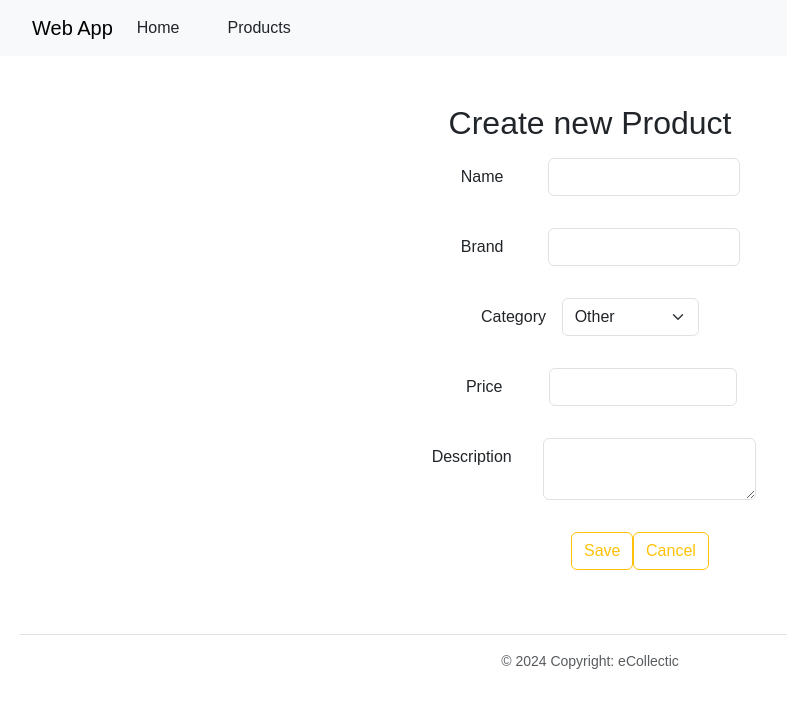
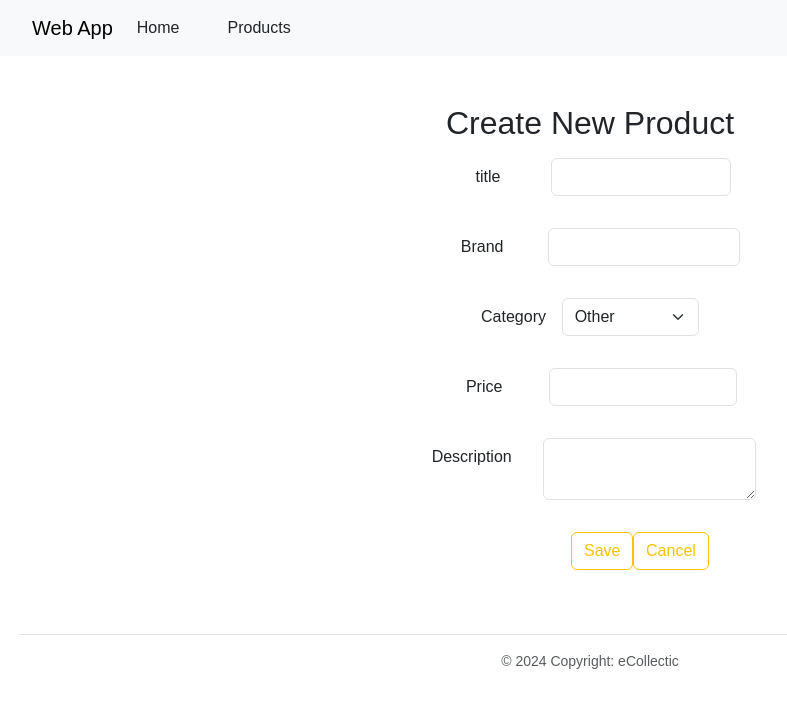
Before and after one commit to Hack3r-han/Peer2Pear, a React (Vite) app: page /products in a window 1280 px wide. Both pictures are taken after a click on the button "Create". Shown: the top 708 px of the page, without its empty margins (50-837 px from the left). Built offline with nearby package versions, Linux system fonts and the light colour scheme; data requests are answered from the project's data file; a web font is replaced by a local one.

Commit message:
finished the crud

```diff
--- a/api/productdb.json
+++ b/api/productdb.json
@@ -1,21 +1,5 @@
 {
   "products": [
-    {
-      "id": 1,
-      "title": "Cowboy Boots",
-      "description": "Pair these outlaw boots with your favorite jeans, a worn-in hat, and a leather jacket for an ensemble that exudes Western charisma. Whether you're in a honky-tonk or blazing your own trail, these boots are your partner in crime. Size 9.",
-      "price": 1435,
-      "img": "https://img.freepik.com/free-photo/cowboy-inspiration-with-boots-chair_23-2149484732.jpg?w=826&t=st=1705568555~exp=1705569155~hmac=0b17fe38c210a44a615e6ca1529140efb1c3809681e7d1f7de7e1ae652c2544b",
-      "brand": "Tecovas"
-    },
-    {
-      "id": 2,
-      "title": "Woolen Jumper",
-      "description": "Cozy and stylish woolen jumper to keep you warm during chilly seasons. This garment seamlessly combines comfort and fashion, making it a must-have addition to your winter wardrobe. Size S.",
-      "price": 15,
-      "img": "https://img.freepik.com/premium-photo/sweater-isolated-white_87394-14018.jpg?w=900",
-      "brand": "UNIQLO"
-    },
     {
       "id": 3,
       "title": "Watermelon Cooler",
@@ -119,7 +103,15 @@
       "price": 40,
       "img": "https://img.freepik.com/free-photo/close-up-tasty-fried-food-croquettes_23-2149202623.jpg?w=826&t=st=1705589563~exp=1705590163~hmac=fc79c17382b571b32b67a64adaf6f2ced2b80852a6a067ffed4090254623bd7e",
       "brand": "Cecotec"
+    },
+    {
+      "title": "Jersey",
+      "brand": "Channel",
+      "category": "Other",
+      "price": "8000€",
+      "description": "the perfect Jersey to go out wuth your friens a posturing in instagram ",
+      "createdAt": "2024-01-24",
+      "id": 18
     }
-
   ]
 }
--- a/src/Page/Products.jsx
+++ b/src/Page/Products.jsx
@@ -8,8 +8,8 @@ export function Products() {
         setContent(<ProductList showForm={showForm} />);
     }
 
-    function showForm() {
-        setContent(<ProductForm showList={showList} />);
+    function showForm(product) {
+        setContent(<ProductForm product={product} showList={showList} />);
     }
 
     return (
@@ -44,15 +44,31 @@ function ProductList (props) {
     //fetchProducts();
     useEffect(() => fetchProducts(), []);
 
+    function deleteProduct(id) {
+        fetch("http://localhost:3000/products/" + id, {
+            method: "DELETE",
+        })
+        .then((response) => {
+            if (!response.ok) {
+                throw new Error("Unexpected Server Response")
+            }
+            return response.json()
+        })
+        .then((data) => {
+            fetchProducts();
+        })
+        .catch((error) => console.log("Error: ",error));
+    }
+
     return (
         <>
         <h2 className="text-center mb-3">List of Products</h2>
-        <button onClick={() => props.showForm() }type="button" className="btn btn-outline-warning mb-3">Create</button>
+        <button onClick={() => props.showForm({}) }type="button" className="btn btn-outline-warning mb-3">Create</button>
         <button onClick={() => fetchProducts() }type="button" className="btn btn-outline-warning mb-3">Refresh</button>
         <table className="table">
             <thead>
                 <tr>
-                    <th>id</th>
+
                     <th>title</th>
                     <th>description</th>
                     <th>price</th>
@@ -67,7 +83,7 @@ function ProductList (props) {
                         return (
                             <tr key={index}>
 
-                                <td>{product.id}</td>
+
                                 <td>{product.title}</td>
                                 <td>{product.description}</td>
                                 <td>{product.price}</td>
@@ -75,8 +91,8 @@ function ProductList (props) {
                                 <td>{product.brand}</td>
                                 <td>{product.createAt}</td>
                                 <td style={{width: "10px", whiteSpace: "nowrap"}}>
-                                    <button type="button" className="btn btn-outline-warning mb-3">Edit</button>
-                                    <button type="button" className="btn btn-outline-warning mb-3">Delete</button>
+                                    <button onClick={() => props.showForm(product)} type="button" className="btn btn-outline-warning mb-3">Edit</button>
+                                    <button onClick={() => deleteProduct(product.id)} type="button" className="btn btn-outline-warning mb-3">Delete</button>
                                 </td>
 
                             </tr>
@@ -90,20 +106,103 @@ function ProductList (props) {
 }
 
 function ProductForm (props) {
+    const [errorMessage, setErrorMessage] = useState("");
+
+    function handleSubmit(event) {
+        event.preventDefault();
+
+        //read form data
+        const formData = new FormData(event.target);
+
+        // convert form Daata to object
+        const product = Object.fromEntries(formData.entries());
+
+        // form validation
+        if (!product.title || !product.brand || !product.category || !product.price) {
+            console.log("Please fill all the fields");
+            setErrorMessage(
+                <div class="alert alert-warning" role="alert">
+                    Please fill all the fields
+                </div>
+            )
+            return;
+        }
+
+        if (props.product.id) {
+            // update the product
+            fetch("http://localhost:3000/products/" + props.product.id, {
+                method: "PATCH",
+                headers: {
+                    "Content-Type": "application/json",
+                },
+                body: JSON.stringify(product)
+
+            })
+                .then((response) => {
+                    if (!response.ok) {
+                    throw new Error("Network response was not OK");
+                    }
+                    return response.json()
+
+                })
+                .then((data) => props.showList())
+                .catch((error) => {
+                console.log("Error: ", error);
+                });
+        }
+        else {
+
+        // create a new product
+        product.createdAt = new Date().toISOString().slice(0, 10);
+        fetch("http://localhost:3000/products", {
+            method: "POST",
+            headers: {
+                "Content-Type": "application/json",
+            },
+            body: JSON.stringify(product)
+
+        })
+            .then((response) => {
+                if (!response.ok) {
+                    throw new Error("Network response was not OK");
+                }
+                return response.json()
+
+            })
+            .then((data) => props.showList())
+            .catch((error) => {
+                console.log("Error: ", error);
+            });
+        }
+    }
+
     return (
         <>
-        <h2 className="text-center mb-3">Create new Product</h2>
+        <h2 className="text-center mb-3">{props.product.id ? "Edit Product" : "Create New Product"}</h2>
 
 
         <div className="row">
             <div className="col-lg-6 mx-auto">
-                <form>
+
+
+                {errorMessage}
+
+                <form onSubmit={(event) => handleSubmit(event)}>
+                    {props.product.id && <div className="row mb-3">
+                        <label className="col-sm-4 col-form-label">ID</label>
+                        <div className="col-sm-8">
+                            <input readOnly className="form-control-plaintext"
+                                name="id"
+                                defaultValue={props.product.id} />
+                        </div>
+                    </div>}
+
                     <div className="row mb-3">
-                        <label className="col-sm-4 col-form-label">Name</label>
+                        <label className="col-sm-4 col-form-label">title</label>
                         <div className="col-sm-8">
                             <input className="form-control"
-                                name="name"
-                                defaultValue="" />
+                                name="title"
+                                defaultValue={props.product.title} />
                         </div>
                     </div>
 
@@ -112,7 +211,7 @@ function ProductForm (props) {
                         <div className="col-sm-8">
                             <input className="form-control"
                                 name="brand"
-                                defaultValue="" />
+                                defaultValue={props.product.brand}  />
                         </div>
                     </div>
 
@@ -121,7 +220,7 @@ function ProductForm (props) {
                         <div className="col-sm-8">
                             <select className="form-select"
                                 name="category"
-                                defaultValue="">
+                                defaultValue={props.product.category} >
 
                                 <option value="Other">Other</option>
                                 <option value="Phones">Phones</option>
@@ -139,7 +238,7 @@ function ProductForm (props) {
                         <div className="col-sm-8">
                             <input className="form-control"
                                 name="price"
-                                defaultValue="" />
+                                defaultValue={props.product.price} />
                         </div>
                     </div>
 
@@ -148,7 +247,7 @@ function ProductForm (props) {
                         <div className="col-sm-8">
                             <textarea className="form-control"
                                 name="description"
-                                defaultValue="" />
+                                defaultValue={props.product.description}  />
                         </div>
                     </div>
 
```
